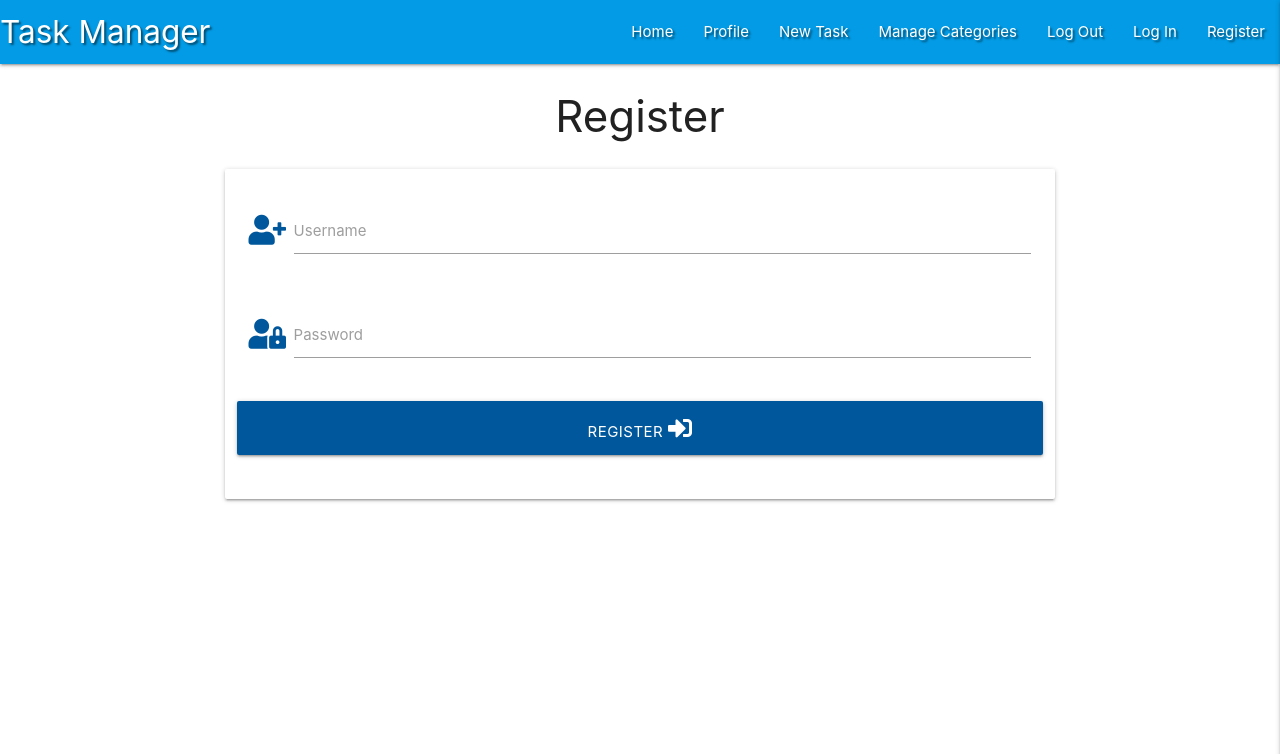
After one commit to Yusuffrih/DataCentric-Mini-Project, a Flask app: page /register in a window 1280 px wide. The commit adds this page. Shown: the top 754 px of the page. Run offline with Flask 2, Linux system fonts and the light colour scheme; some libraries are stand-ins or nearby versions.

Commit message:
Added Register Template

```diff
--- a/app.py
+++ b/app.py
@@ -4,6 +4,7 @@ from flask import (
     redirect, request, session, url_for)
 from flask_pymongo import PyMongo
 from bson.objectid import ObjectId
+from werkzeug.security import generate_password_hash, check_password_hash
 if os.path.exists("env.py"):
     import env
 
@@ -16,6 +17,7 @@ app.secret_key = os.environ.get("SECRET_KEY")
 
 mongo = PyMongo(app)
 
+
 @app.route("/")
 @app.route("/get_tasks")
 def get_tasks():
@@ -23,6 +25,11 @@ def get_tasks():
     return render_template("tasks.html", tasks=tasks)
 
 
+@app.route("/register", methods=["GET", "POST"])
+def register():
+    return render_template("register.html")
+
+
 if __name__ == "__main__":
     app.run(host=os.environ.get("IP"),
             port=int(os.environ.get("PORT")),
--- a/templates/base.html
+++ b/templates/base.html
@@ -29,7 +29,7 @@
                 <li><a href="#">Manage Categories</a></li>
                 <li><a href="#">Log Out</a></li>
                 <li><a href="#">Log In</a></li>
-                <li><a href="#">Register</a></li>
+                <li><a href="{{ url_for('register') }}">Register</a></li>
               </ul>
             </div>
           </nav>
@@ -43,7 +43,7 @@
             <li><a href="#">Manage Categories</a></li>
             <li><a href="#">Log Out</a></li>
             <li><a href="#">Log In</a></li>
-            <li><a href="#">Register</a></li>
+            <li><a href="{{ url_for('register') }}">Register</a></li>
 
           </ul>
     </header>
--- /dev/null
+++ b/templates/register.html
@@ -0,0 +1,32 @@
+{% extends "base.html" %}
+{% block content %}
+    <h3 class="row center-align">Register</h3>
+    <div class="row">
+        <form class="col s12 m8 offset-m2" method = "POST" action = "{{ url_for('register')}}">
+            <div class="card-panel">
+                <!-- Username Field -->
+                <div class="row">
+                    <div class="input-field col s12">
+                        <i class="fas fa-user-plus prefix light-blue-text text-darken-4"></i>
+                        <input id="username" name="username" type="text" class="validate">
+                        <label for="username">Username</label>
+                      </div>
+                </div>
+                <!-- Password Field -->
+                <div class="row">
+                    <div class="input-field col s12">
+                        <i class="fas fa-user-lock prefix light-blue-text text-darken-4"></i>
+                        <input id="password" name="password" type="password" class="validate">
+                        <label for="password">Password</label>
+                    </div>
+                </div>
+                <!-- Register Button -->
+                <div class="row">
+                    <button type="submit" class="col s12 btn-large light-blue darken-4 text-shadown">
+                        Register <i class="fas fa-sign-in-alt"></i>
+                    </button>
+                </div>
+            </div>
+        </form>
+    </div>
+{% endblock %}
```
